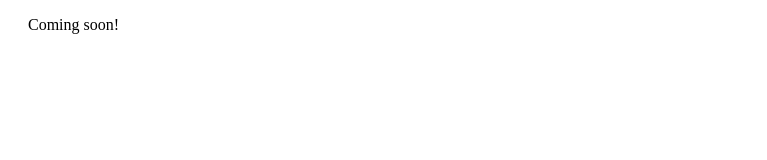
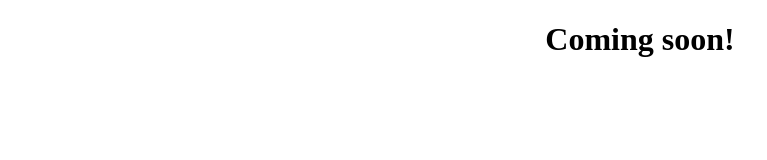
Before and after one commit to AHoliak/AHoliak.github.io, a plain HTML site: page hw7.html in a window 1280 px wide. Shown: the whole page, without its empty margins (0-767 px from the left). Drawn offline with Linux system fonts and the light colour scheme.

Commit message:
Update hw7.html

```diff
--- a/hw7.html
+++ b/hw7.html
@@ -3,13 +3,13 @@
 <head>
   <meta charset="utf-8">
 <!--  <meta name="viewport" content="width=device-width, initial-scale=1">-->
-  <meta name="keywords" content="Homework 2 - Basic Operations">
+  <meta name="keywords" content="7">
   <meta name="description" content="Basic Operations">
   <meta name="author" content="Anastasiia Holiak">
   <link rel="stylesheet" href="cnit133.css">
     <title>Basic Operations</title>
     </head>
     <body>
-    <p>Coming soon!</p>
+   <h1>Coming soon!</h1>
     </body>
 </html>
```
